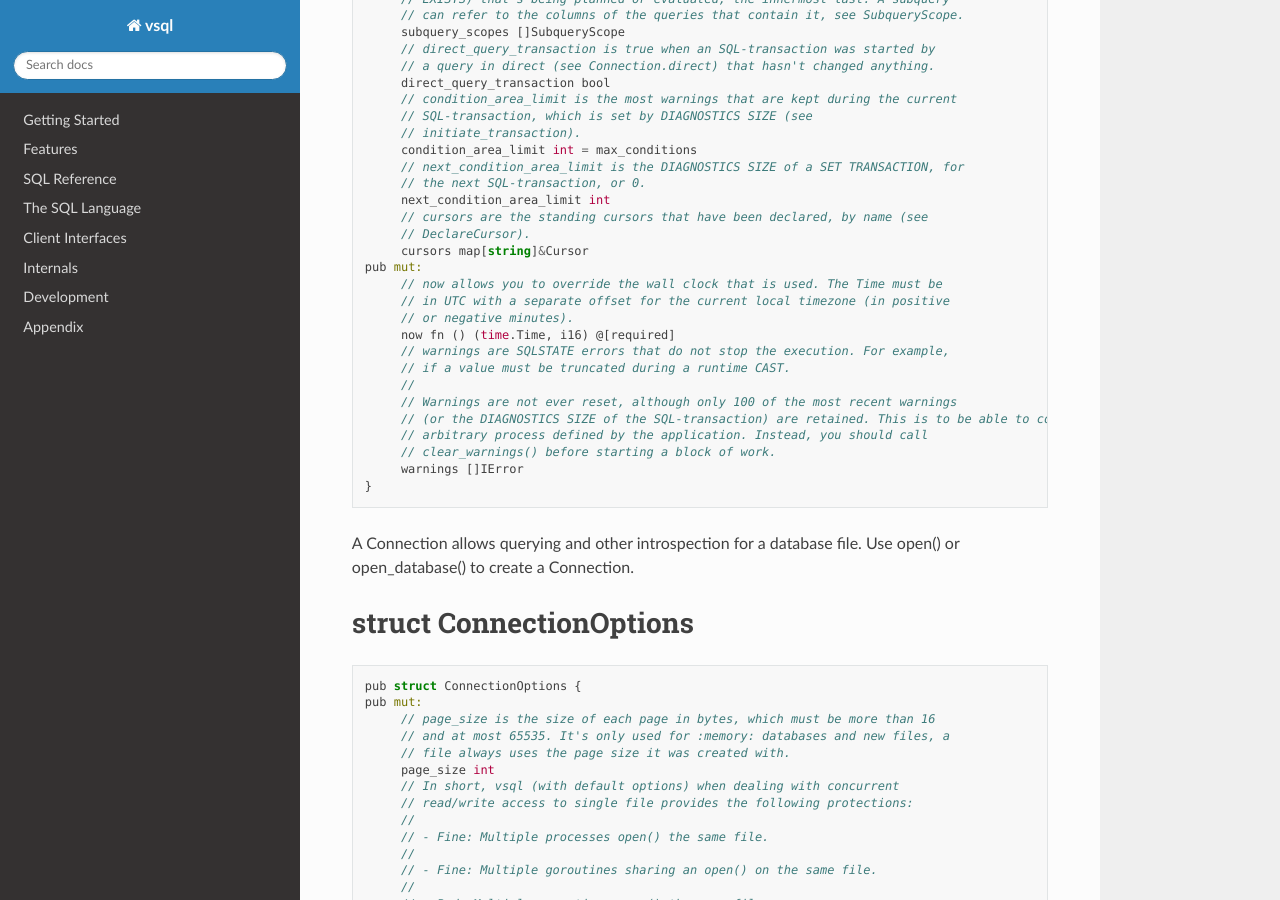
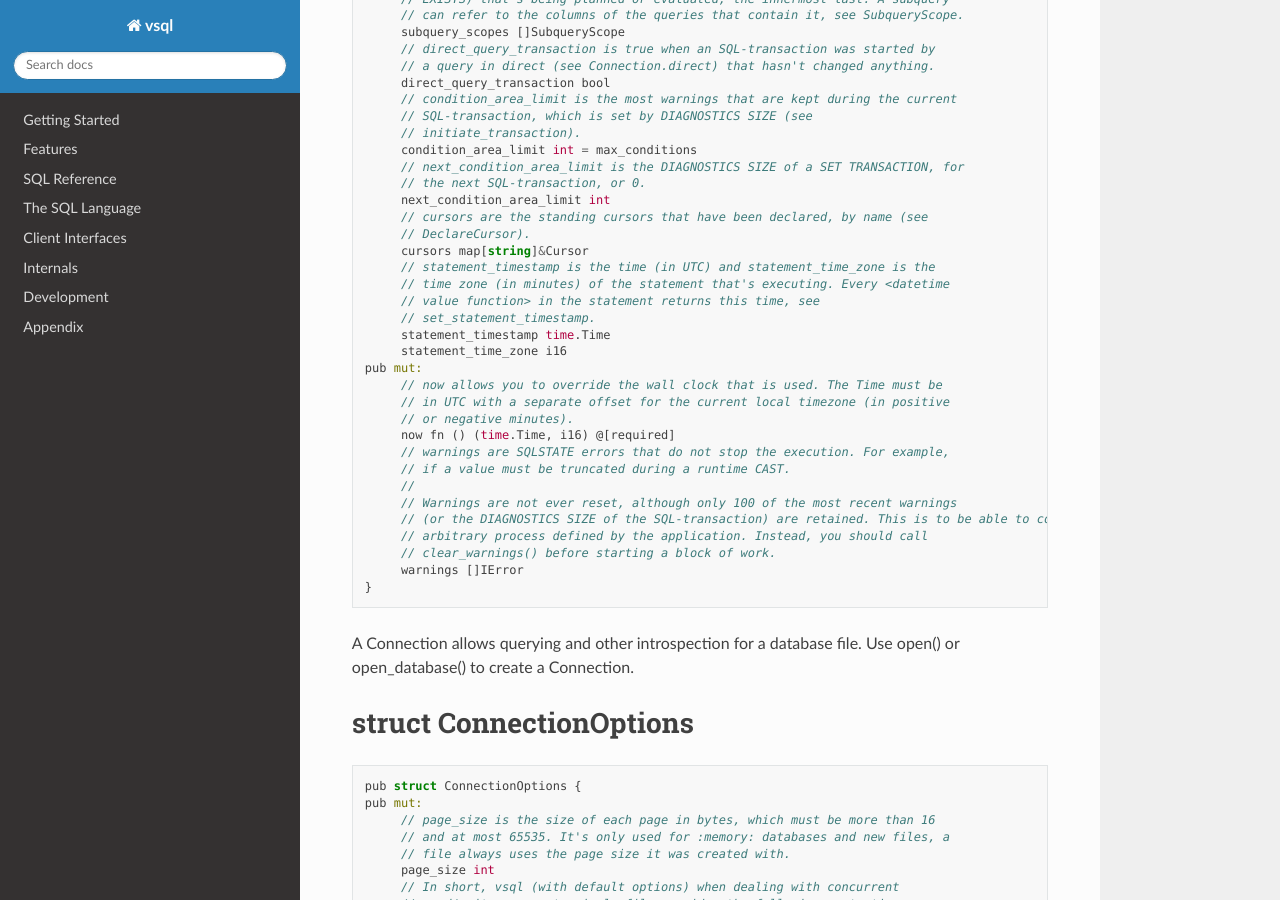
Before and after one commit to elliotchance/vsql, a Sphinx documentation site: the page built from docs/v-client-library-docs.rst, in a window 1280 px wide and 900 px high, scrolled down 10459 px. Built offline with Sphinx 7.4.7 and the Read the Docs theme 3.1.0, drawn with Linux system fonts in a browser that asks for light colours.

Commit message:
time: Use one statement timestamp for each statement
Each datetime value function read the clock on its own: CURRENT_DATE,
CURRENT_TIMESTAMP and LOCALTIMESTAMP took the date when they were compiled,
and the time when they were evaluated. So two of them in one statement (or
the same one in different rows) could disagree, and a timestamp could even
have the date of one day and the time of the next.

Now the clock is read once when each statement starts (the statement
timestamp is "not set" for each statement, and can be set at any time after
that), and every datetime value function returns that time and time zone. A
prepared statement gets a new time each time it's executed, and the rows of a
cursor are all from its OPEN. The public cast and store_assignment aren't part
of a statement, so they read the clock themselves for the date of a TIME
that's converted to a TIMESTAMP.

The SQL tests have a fixed clock, so I added a "clock tick" directive that's a
second later each time it's read.

SQL F051-06
SQL F051-07
SQL F051-08
SQL F411

Fixes #742

Co-Authored-By: Claude Opus 5.5 <noreply@anthropic.com>

```diff
--- a/docs/standard/part2/06.txt
+++ b/docs/standard/part2/06.txt
@@ -1838,8 +1838,8 @@
 6.36/SR/3                container    - -
 6.36/SR/3.a              implemented  vsql/std_2_6_36_datetime_value_function.v tests/date-time-value-function.sql
 6.36/SR/3.b              implemented  vsql/std_2_6_36_datetime_value_function.v tests/date-time-value-function.sql
-6.36/GR/1                partial      vsql/std_2_6_36_datetime_value_function.v tests/date-time-value-function.sql the time is read each time it's evaluated, not once for the statement (#742)
-6.36/GR/2                partial      vsql/std_2_6_36_datetime_value_function.v tests/date-time-value-function.sql the time is read each time it's evaluated, not once for the statement (#742)
+6.36/GR/1                implemented  vsql/time.v tests/date-time-value-function.sql read once when each statement starts
+6.36/GR/2                implemented  vsql/std_2_6_36_datetime_value_function.v tests/date-time-value-function.sql
 6.36/GR/3                implemented  vsql/std_2_6_36_datetime_value_function.v tests/date-time-value-function.sql
 6.36/CR/1                implemented  vsql/std_2_6_36_datetime_value_function.y tests/flagging.sql
 6.36/CR/2                implemented  vsql/std_2_6_36_datetime_value_function.y tests/flagging.sql
--- a/docs/standard/part2/13.txt
+++ b/docs/standard/part2/13.txt
@@ -182,7 +182,7 @@
 13.4/GR/1.b              definition   - -
 13.4/GR/2                definition   - -
 13.4/GR/3                definition   - -
-13.4/GR/4                deviates     vsql/std_2_6_36_datetime_value_function.v - each datetime value function is evaluated on its own rather than once for the statement (#742)
+13.4/GR/4                implemented  vsql/time.v vsql/sql_test.v,tests/date-time-value-function.sql there are no triggers or SQL-invoked routines
 13.4/GR/5                definition   - -
 13.4/GR/5.a              definition   - -
 13.4/GR/5.b              definition   - -
--- a/docs/standard/part3/05.txt
+++ b/docs/standard/part3/05.txt
@@ -124,7 +124,7 @@
 5.4/GR/8.a               implemented  libvsql/std_3_6_19_exec_direct.v libvsql/std_3_6_19_exec_direct_test.c
 5.4/GR/8.a.i             implemented  libvsql/std_3_6_19_exec_direct.v libvsql/std_3_6_6_bind_parameter_test.c
 5.4/GR/8.a.ii            n/a          - - none of these <value specification>s are supported (see GetSessionInfo)
-5.4/GR/8.a.iii           deviates     libvsql/std_3_6_19_exec_direct.v - each one reads the clock when it's compiled (#742)
+5.4/GR/8.a.iii           implemented  vsql/time.v tests/date-time-value-function.sql the rows are evaluated by one OPEN statement
 5.4/GR/8.b               definition   - -
 5.4/GR/8.c               implemented  libvsql/std_3_6_19_exec_direct.v libvsql/std_3_6_19_exec_direct_test.c the IRD (see 5.5)
 5.4/GR/8.d               implemented  libvsql/std_3_6_19_exec_direct.v libvsql/std_3_6_19_exec_direct_test.c vsql's <declare cursor>
--- a/docs/standard/part3/06.txt
+++ b/docs/standard/part3/06.txt
@@ -1978,7 +1978,7 @@
 6.49/GR/17.b.i.6         implemented  libvsql/std_3_6_49_param_data.v libvsql/std_3_6_49_param_data_test.c
 6.49/GR/17.b.i.6.A       implemented  libvsql/std_3_6_49_param_data.v libvsql/std_3_6_49_param_data_test.c
 6.49/GR/17.b.i.6.B       n/a          - - there are no users (#732)
-6.49/GR/17.b.i.6.C       deviates     libvsql/std_3_6_49_param_data.v - each one reads the clock when it's compiled (#742)
+6.49/GR/17.b.i.6.C       implemented  vsql/time.v tests/date-time-value-function.sql the rows are evaluated by one OPEN statement
 6.49/GR/17.b.i.6.D       n/a          - - there's no CURRENT_PATH
 6.49/GR/17.b.i.7         definition   - -
 6.49/GR/17.b.i.8         definition   - -
--- a/docs/v-client-library-docs.rst
+++ b/docs/v-client-library-docs.rst
@@ -575,6 +575,12 @@ struct Connection
    	// cursors are the standing cursors that have been declared, by name (see
    	// DeclareCursor).
    	cursors map[string]&Cursor
+   	// statement_timestamp is the time (in UTC) and statement_time_zone is the
+   	// time zone (in minutes) of the statement that's executing. Every <datetime
+   	// value function> in the statement returns this time, see
+   	// set_statement_timestamp.
+   	statement_timestamp time.Time
+   	statement_time_zone i16
    pub mut:
    	// now allows you to override the wall clock that is used. The Time must be
    	// in UTC with a separate offset for the current local timezone (in positive
```
Also changed, not shown: other parts of docs/standard/part3/06.txt (+1 -1 lines), docs/testing.rst (+12 -0 lines), 8 other files.
